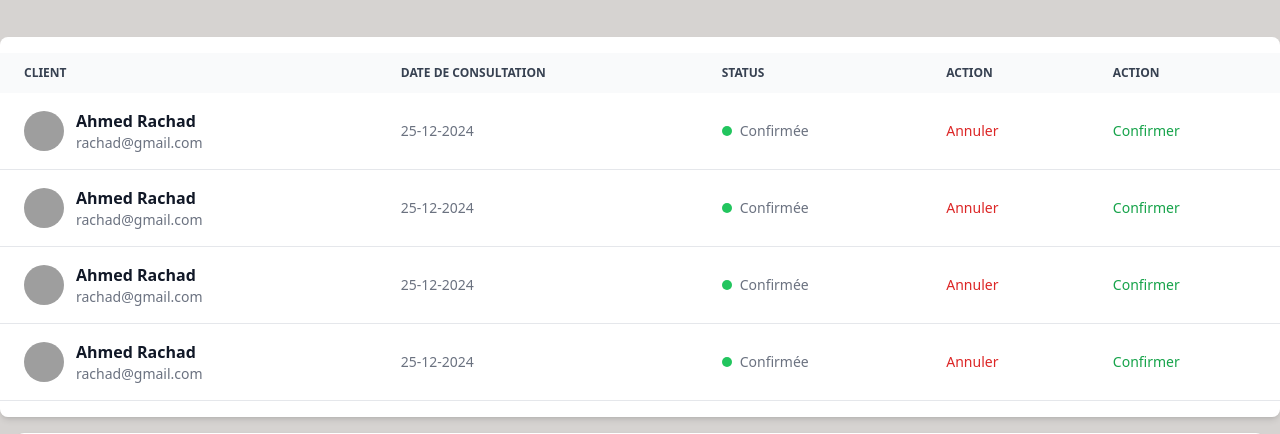
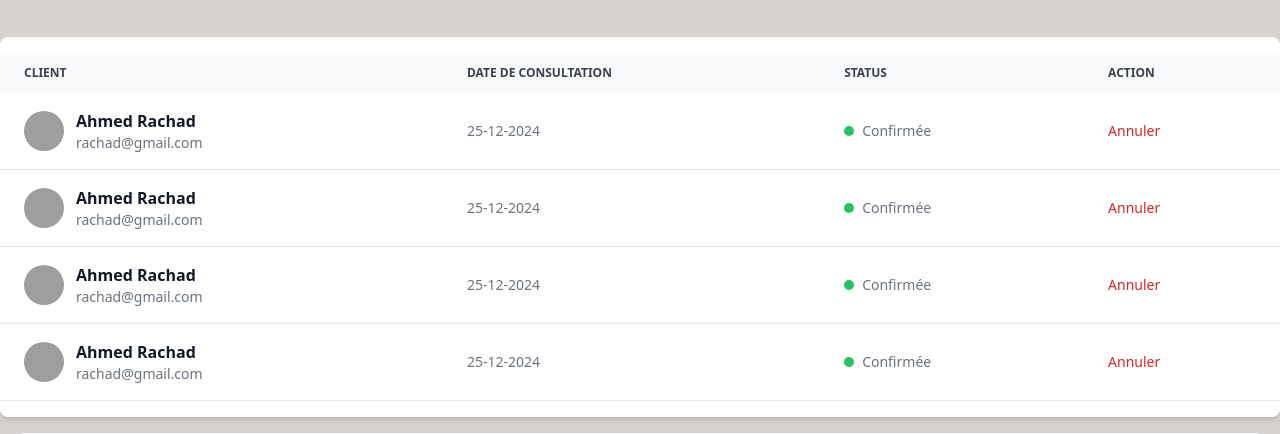
Before and after one commit to oussamaamou/Plateforme-de-Reservation-de-Consultations-Juridiques, a PHP site: page /afficher_reservations.php in a window 1280 px wide. Shown: the part 131-565 px from the top of the page. Run offline with PHP 8.4, Linux system fonts and the light colour scheme; some libraries are stand-ins or nearby versions; grey boxes are pictures that could not be loaded.

Commit message:
Reservations partie client

```diff
--- a/src/php/afficher_reservations.php
+++ b/src/php/afficher_reservations.php
@@ -65,14 +65,37 @@
                             <th scope="col" class="px-6 py-3">
                                 Status
                             </th>
-                            <th scope="col" class="px-6 py-3">
+                            <th scope="col" class="annltbl px-6 py-3">
                                 Action
                             </th>
-                            <th scope="col" class="px-6 py-3">
-                                Action
-                            </th>
+
                         </tr>
                     </thead>
+
+                    <tbody id="rsrvtioncard">
+                        <tr class="bg-white border-b dark:bg-gray-800 dark:border-gray-700 hover:bg-gray-50 dark:hover:bg-gray-600">
+
+                            <th scope="row" class="flex items-center px-6 py-4 text-gray-900 whitespace-nowrap dark:text-white">
+                                <img class="w-10 h-10 rounded-full" src="https://flowbite.com/docs/images/people/profile-picture-2.jpg" alt="Jese image">
+                                <div class="ps-3">
+                                    <div class="text-base font-semibold">Ahmed Rachad</div>
+                                    <div class="font-normal text-gray-500">rachad@gmail.com</div>
+                                </div>
+                            </th>
+                            <td class="px-6 py-4">
+                                25-12-2024
+                            </td>
+                            <td class="px-6 py-4">
+                                <div class="flex items-center">
+                                    <div class="h-2.5 w-2.5 rounded-full bg-green-500 me-2"></div> Confirmée
+                                </div>
+                            </td>
+                            <td class="annltbl px-6 py-4">
+                                <button id="dltersrvtion" class="font-medium text-red-600 hover:cursor-pointer">Annuler</button>
+                            </td>
+
+                        </tr>
+                    </tbody>
 
                     <tbody>
                         <tr class="bg-white border-b dark:bg-gray-800 dark:border-gray-700 hover:bg-gray-50 dark:hover:bg-gray-600">
@@ -94,9 +117,6 @@
                             </td>
                             <td class="px-6 py-4">
                                 <button  id="annltbl" class="font-medium text-red-600 hover:cursor-pointer">Annuler</button>
-                            </td>
-                            <td class="px-6 py-4">
-                                <button id="cfrmrsrvtion" class="font-medium text-green-600 hover:cursor-pointer">Confirmer</button>
                             </td>
                         </tr>
                     </tbody>
@@ -122,9 +142,6 @@
                             <td class="px-6 py-4">
                                 <button  id="annltbl" class="font-medium text-red-600 hover:cursor-pointer">Annuler</button>
                             </td>
-                            <td class="px-6 py-4">
-                                <button id="cfrmrsrvtion" class="font-medium text-green-600 hover:cursor-pointer">Confirmer</button>
-                            </td>
                         </tr>
                     </tbody>
 
@@ -148,36 +165,6 @@
                             </td>
                             <td class="px-6 py-4">
                                 <button  id="annltbl" class="font-medium text-red-600 hover:cursor-pointer">Annuler</button>
-                            </td>
-                            <td class="px-6 py-4">
-                                <button id="cfrmrsrvtion" class="font-medium text-green-600 hover:cursor-pointer">Confirmer</button>
-                            </td>
-                        </tr>
-                    </tbody>
-
-                    <tbody>
-                        <tr class="bg-white border-b dark:bg-gray-800 dark:border-gray-700 hover:bg-gray-50 dark:hover:bg-gray-600">
-
-                            <th scope="row" class="flex items-center px-6 py-4 text-gray-900 whitespace-nowrap dark:text-white">
-                                <img class="w-10 h-10 rounded-full" src="https://flowbite.com/docs/images/people/profile-picture-2.jpg" alt="Jese image">
-                                <div class="ps-3">
-                                    <div class="text-base font-semibold">Ahmed Rachad</div>
-                                    <div class="font-normal text-gray-500">rachad@gmail.com</div>
-                                </div>
-                            </th>
-                            <td class="px-6 py-4">
-                                25-12-2024
-                            </td>
-                            <td class="px-6 py-4">
-                                <div class="flex items-center">
-                                    <div class="h-2.5 w-2.5 rounded-full bg-green-500 me-2"></div> Confirmée
-                                </div>
-                            </td>
-                            <td class="px-6 py-4">
-                                <button  id="annltbl" class="font-medium text-red-600 hover:cursor-pointer">Annuler</button>
-                            </td>
-                            <td class="px-6 py-4">
-                                <button id="cfrmrsrvtion" class="font-medium text-green-600 hover:cursor-pointer">Confirmer</button>
                             </td>
                         </tr>
                     </tbody>
```
